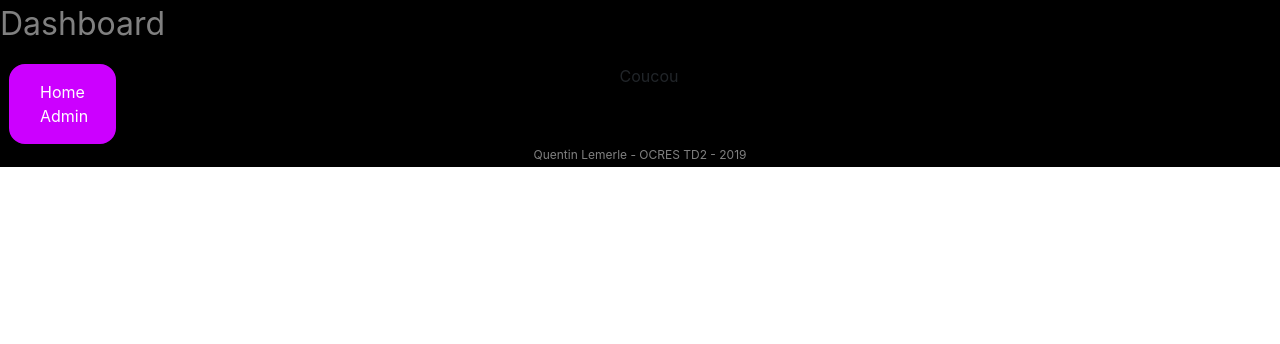
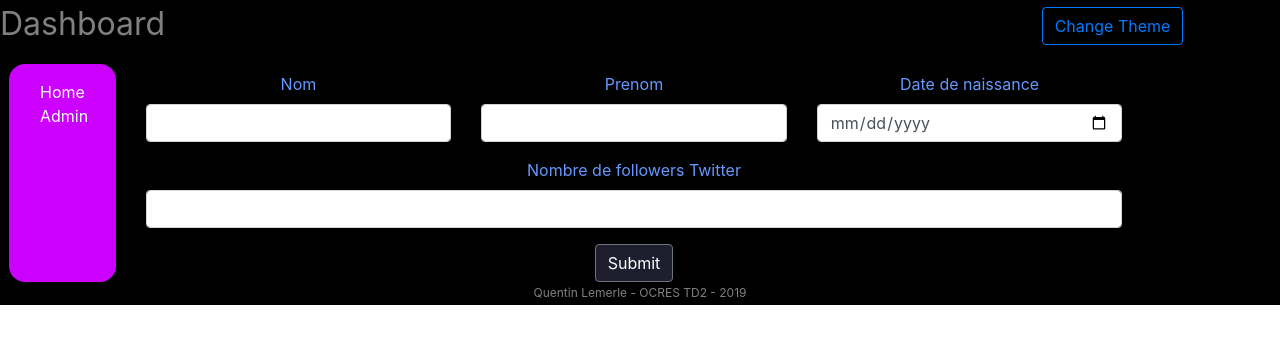
Before and after one commit to Quentin420/Projet_React, a React (Create React App) app in the folder projet/: page /admin in a window 1280 px wide. Shown: the top 344 px of the page. Built offline with nearby package versions, Linux system fonts and the light colour scheme.

Commit message:
Widgets Ok +début page admin

```diff
--- a/projet/package.json
+++ b/projet/package.json
@@ -6,13 +6,16 @@
     "axios": "^0.18.0",
     "bootstrap": "^4.3.1",
     "prop-types": "^15.7.1",
+    "rc-calendar": "^9.10.9",
     "react": "^16.8.2",
     "react-axios": "^2.0.3",
     "react-calendar": "^2.18.1",
     "react-clock": "^2.3.0",
     "react-dom": "^16.8.2",
+    "react-native-calculator": "^0.5.1",
     "react-router-dom": "^4.3.1",
     "react-scripts": "^2.1.5",
+    "react-spotify-player": "^1.0.4",
     "reactstrap": "^7.1.0",
     "recharts": "^1.4.2",
     "webpack": "^4.28.3"
--- a/projet/src/App.css
+++ b/projet/src/App.css
@@ -33,3 +33,9 @@ footer{
   margin-top: 0.2em;
   padding-bottom: 0.2em;
 }
+
+@media only screen and (max-width: 600px) {
+   .link {
+      display: none;
+   }
+ }
--- a/projet/src/App.js
+++ b/projet/src/App.js
@@ -2,20 +2,57 @@ import React, { Component } from 'react';
 import './App.css';
 import {Link} from 'react-router-dom';
 import Route from './route';
-import {Container, Row, Col} from 'reactstrap';
+import {Button, Dropdown, DropdownToggle, DropdownItem, DropdownMenu, Container, Row, Col} from 'reactstrap';
 
 class App extends Component {
+  constructor(props){
+      super(props);
+      this.state={
+        bgcolor: "black",
+        colored:true
+      };
+    }
+
+toggle(){
+  this.setState({
+    isOpen: !this.state.isOpen
+  });
+}
+
+boxClick(){
+      if(this.state.colored==true){
+        this.setState({
+              bgcolor: "#00004d",
+              colored:false
+      })
+      }
+      else{
+        this.setState({
+            bgcolor: "black",
+            colored:true
+        })
+      }
+}
+
   render() {
     return (
-      <div className="App">
+      <div className="App" style={{backgroundColor: this.state.bgcolor}}>
       <Row>
       <Col xl="12">
-        <header>
+        <header style={{backgroundColor: this.state.bgcolor}}>
+        <Row>
+        <Col xl="10">
         Dashboard
+        </Col>
+        <Col xl="2">
+       <Button  outline color="primary" onClick={() => this.boxClick()}>
+       Change Theme
+       </Button>
+        </Col>
+        </Row>
         </header>
       </Col>
       </Row>
-
       <Row>
       <Col xl="1" lg="2" md="3" sm="4" xs="5" className="link">
       <aside>
@@ -33,12 +70,10 @@ class App extends Component {
       </main>
       </Col>
       </Row>
-
-        <footer>
+        <footer style={{backgroundColor: this.state.bgcolor}}>
         Quentin Lemerle - OCRES TD2 - 2019
         </footer>
-
-        </div>
+    </div>
     );
   }
 }
--- /dev/null
+++ b/projet/src/Components/Barchart.css
@@ -0,0 +1,6 @@
+#container {
+  -webkit-box-sizing: border-box;
+  -moz-box-sizing: border-box;
+  box-sizing: border-box;
+  width: 100%;
+}
--- /dev/null
+++ b/projet/src/Components/Barchart.js
@@ -0,0 +1,24 @@
+import React from 'react';
+import ReactDOM from 'react-dom';
+import {BarChart, Bar, XAxis, YAxis, CartesianGrid, Tooltip, Legend} from 'recharts';
+import './Barchart.css';
+
+
+class Barchart extends React.Component{
+	render () {
+  	return (
+    	<BarChart width={600} height={300} data={this.props.data}
+            margin={{top: 5, right: 30, left: 20, bottom: 5}}>
+       <CartesianGrid strokeDasharray="3 3"/>
+       <XAxis dataKey="name"/>
+       <YAxis/>
+       <Tooltip/>
+       <Legend />
+       <Bar dataKey="pv" fill="#8884d8" />
+       <Bar dataKey="uv" fill="#82ca9d" />
+      </BarChart>
+    );
+  }
+}
+
+export default Barchart;
--- a/projet/src/Components/Profil.css
+++ b/projet/src/Components/Profil.css
@@ -11,11 +11,3 @@
 	width: 25%;
 	height: 40%;
 }
-
-.button{
-	margin-left: 70%;
-	border-radius: 2%;
-	font-size: 100%;
-	width: 15%;
-	height: 10%;
-}
--- a/projet/src/Components/Profil.js
+++ b/projet/src/Components/Profil.js
@@ -3,30 +3,14 @@ import ReactDOM from 'react-dom';
 import './Profil.css';
 
 class Profil extends React.Component{
-	constructor(props){
-		super(props);
-		this.state={
-
-			bgcolor: "#1e1e2f",
-			colortxt: "#6699ff",
-		};
-	}
-
-	 boxClick = (e) => {
-    this.setState({
-      bgcolor: "#6699ff",
-      colortxt: "#1e1e2f"
-    })
-  }
 
 
 	render(){
 		return(
-			<div className="Profil" style={{backgroundColor: this.state.bgcolor,color:this.state.colortxt}}>
+			<div className="Profil" >
 			<img className="image" src={this.props.image}/>
 			<p>{this.props.prenom} {this.props.nom}</p>
 			<p>{this.props.naissance}</p>
-			<button className="button" onClick={this.boxClick}>Change style</button>
 			</div>
 			);
 	}
--- a/projet/src/Container/Admin.js
+++ b/projet/src/Container/Admin.js
@@ -1,14 +1,41 @@
 import React, { Component } from 'react';
-import {Container, Row, Col} from 'reactstrap';
+import './Admin.css';
+import {Form, FormGroup, Label, Input, Button, Container, Row, Col} from 'reactstrap';
 
 
 class Admin extends Component {
   render() {
     return (
-      <div >
-      <p>Coucou</p>
 
-      </div>
+      <Container>
+      <Form>
+      <Row>
+      <Col xl="4"><FormGroup >
+      <Label>Nom</Label>
+      <Input type="text"/>
+      </FormGroup></Col>
+      <Col xl="4"><FormGroup>
+      <Label>Prenom</Label>
+      <Input type="text"/>
+      </FormGroup></Col>
+      <Col xl="4"><FormGroup>
+      <Label>Date de naissance</Label>
+      <Input type="date"/>
+      </FormGroup></Col>
+      </Row>
+      <Row>
+      <Col><FormGroup>
+      <Label>Nombre de followers Twitter</Label>
+      <Input type="number"/>
+      </FormGroup></Col>
+      </Row>
+      <Row>
+      <Col>
+      <Button style={{backgroundColor: "#1e1e2f"}}>Submit</Button>
+      </Col>
+      </Row>
+      </Form>
+      </Container>
     );
   }
 }
--- a/projet/src/Container/Home.css
+++ b/projet/src/Container/Home.css
@@ -1,5 +1,12 @@
 .chart{
 	background-color: #1e1e2f;
+  border-radius: 1em;
+  border: 0.2em solid #1e1e2f;
+  margin: 0.5em;
+}
+
+.barchart{
+  background-color: #1e1e2f;
   border-radius: 1em;
   border: 0.2em solid #1e1e2f;
   margin: 0.5em;
@@ -27,7 +34,7 @@
   	border-radius: 1em;
   	border: 0.2em solid #1e1e2f;
   	margin: 0.5em;
-  	padding-top: 12%;
+  	padding-top: 10%;
   	text-align: center;
 }
 
@@ -44,3 +51,10 @@
   	border: 0.2em solid #1e1e2f;
   	margin: 0.5em;
 }
+
+.player{
+    background-color: #1e1e2f;
+    border-radius: 1em;
+    border: 0.2em solid #1e1e2f;
+    margin: 0.5em;
+}
--- a/projet/src/Container/Home.js
+++ b/projet/src/Container/Home.js
@@ -5,10 +5,11 @@ import Profil from '../Components/Profil';
 import jeanne from '../Images/jeanne.jpg';
 import Followers from '../Components/Followers';
 import Chart from '../Components/Chart';
+import Barchart from '../Components/Barchart';
 import Calendrier from '../Components/Calendrier';
-import Calendar from 'react-calendar';
 import Weather from '../Components/Weather';
 import TodoList from '../Components/TodoList';
+import SpotifyPlayer from 'react-spotify-player';
 
 
 const infos = [
@@ -21,8 +22,36 @@ const infos = [
       {name: 'Page G', uv: 3490, pv: 4300, amt: 2100},
 ];
 
+const data = [
+    {name: 'Page A', uv: 4000, pv: 2400, amt: 2400},
+    {name: 'Page B', uv: 3000, pv: 1398, amt: 2210},
+    {name: 'Page C', uv: 2000, pv: 9800, amt: 2290},
+    {name: 'Page D', uv: 2780, pv: 3908, amt: 2000},
+    {name: 'Page E', uv: 1890, pv: 4800, amt: 2181},
+    {name: 'Page F', uv: 2390, pv: 3800, amt: 2500},
+    {name: 'Page G', uv: 3490, pv: 4300, amt: 2100},
+];
+
+const size = {
+  width: '100%',
+  height: '300',
+};
+
 
 class Home extends Component {
+
+
+
+
+
+
+
+
+
+
+
+
+
   render() {
     return (
     	<Container>
@@ -32,21 +61,25 @@ class Home extends Component {
     	<Col className="followers"><Followers nbrfollowers="4500"/></Col>
     	</Row>
     	<Row>
-    	<Col xl="9" className="profil"><Profil
-             prenom="quentin"
-             nom="lemerle"
-             naissance="08/12/1996"
-             image={jeanne}
-             bgcolor="white"
-              />
-        </Col>
+    	   <Col xl="7" className="barchart"><Barchart data={data}/></Col>
         <Col className="clock"><Calendrier /></Col>
     	</Row>
     	<Row>
     	<Col className="weather"><Weather /></Col>
     	<Col className="todo"><TodoList /></Col>
     	</Row>
-
+      <Row>
+      <Col xl="7" className="player">
+        <SpotifyPlayer uri="spotify:album:43QqlF5F3AuyBCedZAXrg3"size={size} view={'list'} theme={'black'} />
+      </Col>
+      <Col xl="4" className="profil"><Profil
+             prenom="Jeanne"
+             nom="Test"
+             naissance="08/12/1996"
+             image={jeanne}
+              />
+        </Col>
+      </Row>
       </Container>
     );
   }
```
Also changed, not shown: projet/src/stories/index.js (+24 -2 lines), projet/src/Container/Admin.css (added), 1 other file (tests, documents, lock files or other folders).
